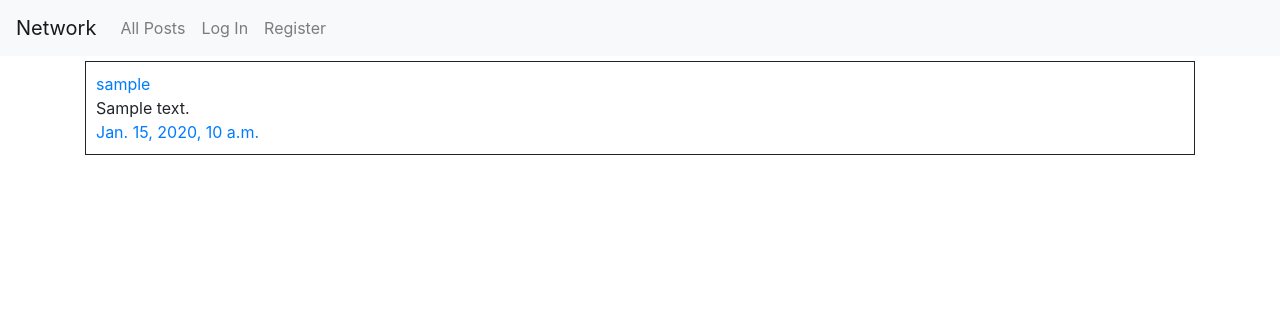
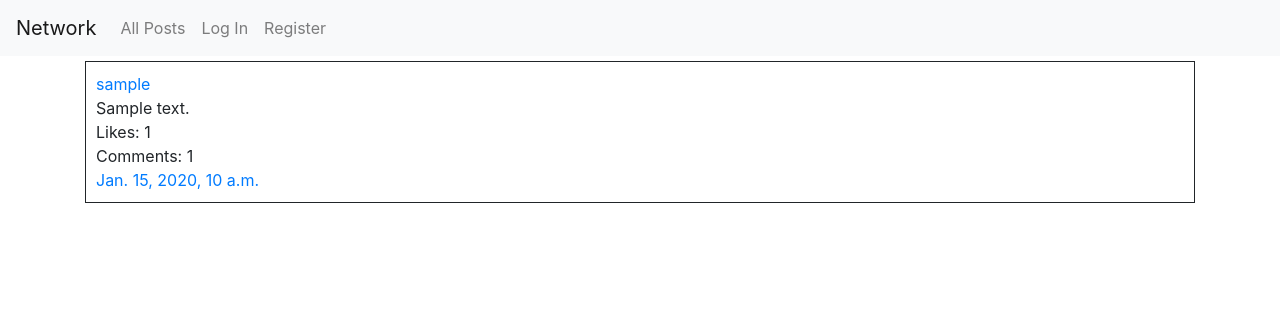
Before and after one commit to acamposcar/CS50x-network, a Django app: page / in a window 1280 px wide. Shown: the top 316 px of the page. Run offline with Django 3.2, Linux system fonts and the light colour scheme; tables that the repository leaves empty hold one stand-in row (values such as "Sample post"); some libraries are stand-ins or nearby versions.

Commit message:
Show likes and comments in post

```diff
--- a/network/models.py
+++ b/network/models.py
@@ -20,7 +20,7 @@ class Post(models.Model):
 
 class Comment(models.Model):
     user = models.ForeignKey("User", on_delete=models.CASCADE, related_name="user_comments")
-    post = models.ForeignKey("Post", on_delete=models.CASCADE, related_name="post_comments", blank=True)
+    post = models.ForeignKey("Post", on_delete=models.CASCADE, related_name="comments", blank=True)
     content = models.TextField()
     timestamp = models.DateTimeField(auto_now_add=True)
 
--- a/network/templates/network/partials/posts.html
+++ b/network/templates/network/partials/posts.html
@@ -4,6 +4,8 @@
         <div class="container-post">
             <div><a href="{% url 'user_profile' post.user.username %}">{{ post.user.username }}</a></div>
             <div>{{ post.content }}</div>
+            <div>Likes:  {{ post.likes.all.count }}</div>
+            <div>Comments:  {{ post.comments.all.count }}</div>
             <div><a href="{% url 'post_view' post.id %}">{{ post.timestamp }}</a></div>
         </div>
         {% endfor %}
```
